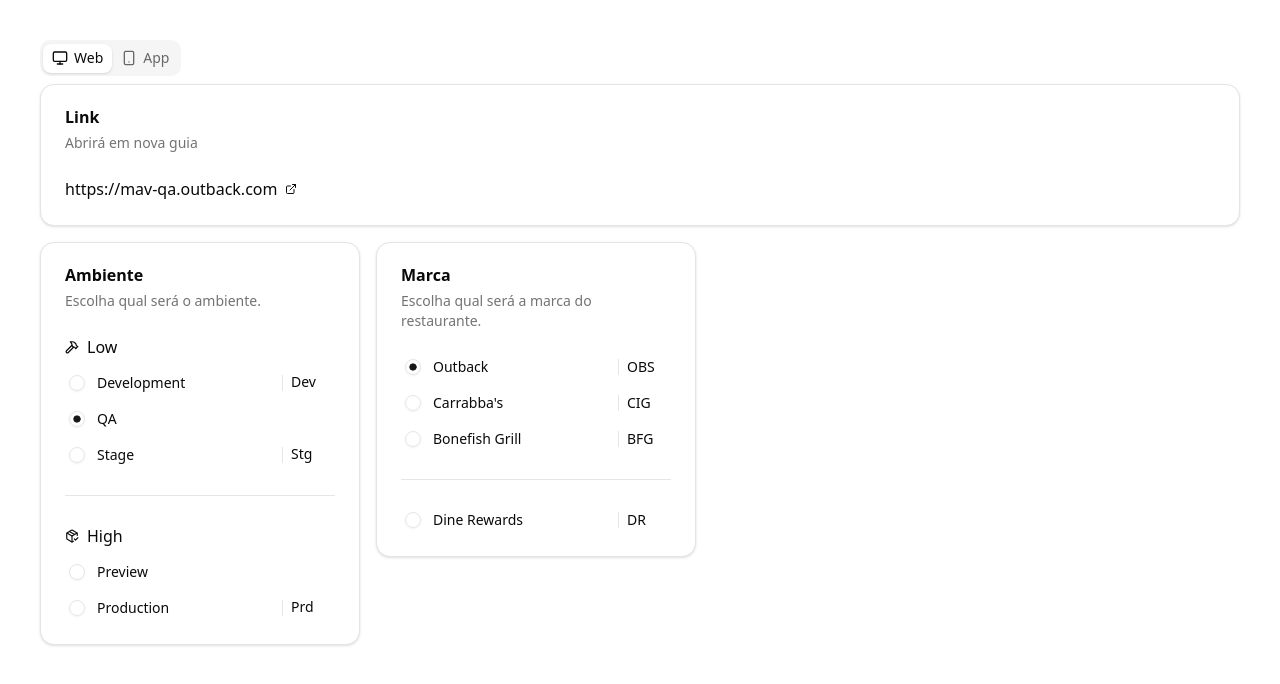
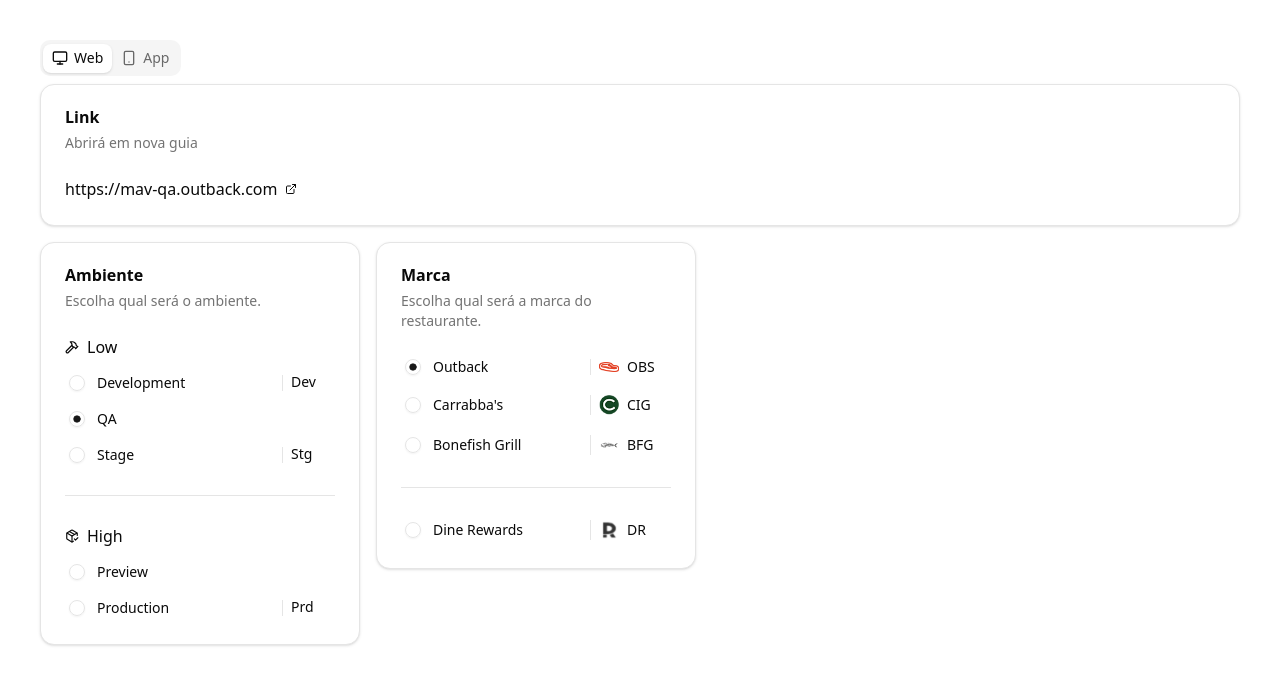
Before and after one commit to lucas-vilela/bbi-app, a Next.js app: page / in a window 1280 px wide. Shown: the top 684 px of the page. Built offline with nearby package versions, Linux system fonts and the light colour scheme.

Commit message:
images again

```diff
--- a/src/app/page.js
+++ b/src/app/page.js
@@ -156,7 +156,7 @@
                       </div>
                       <div className="flex gap-2 items-center">
                         <Separator orientation="vertical" />
-                        {/* <Image src="/obs-favicon.png" width={20} height={10} alt="obs icon" /> */}
+                        <Image src="/obs-favicon.png" width={20} height={10} alt="obs icon" />
                         <p className="text-sm leading-none font-medium w-7">OBS</p>
                       </div>
                     </div>
@@ -167,7 +167,7 @@
                       </div>
                       <div className="flex gap-2 items-center">
                         <Separator orientation="vertical" />
-                        {/* <Image src="/cig-favicon.png" width={20} height={10} alt="cig icon" /> */}
+                        <Image src="/cig-favicon.png" width={20} height={10} alt="cig icon" />
                         <p className="text-sm leading-none font-medium w-7">CIG</p>
                       </div>
                     </div>
@@ -178,7 +178,7 @@
                       </div>
                       <div className="flex gap-2 items-center">
                         <Separator orientation="vertical" />
-                        {/* <Image src="/bfg-favicon.png" width={20} height={10} alt="bfg icon" /> */}
+                        <Image src="/bfg-favicon.png" width={20} height={10} alt="bfg icon" />
                         <p className="text-sm leading-none font-medium w-7">BFG</p>
                       </div>
                     </div>
@@ -190,7 +190,7 @@
                       </div>
                       <div className="flex gap-2 items-center">
                         <Separator orientation="vertical" />
-                        {/* <Image src="/dr-favicon.png" width={20} height={10} alt="dr icon" /> */}
+                        <Image src="/dr-favicon.png" width={20} height={10} alt="dr icon" />
                         <p className="text-sm leading-none font-medium w-7">DR</p>
                       </div>
                     </div>
@@ -216,7 +216,7 @@
                 </CardHeader>
                 <CardContent>
 
-                  {/* <p className="flex gap-2 items-center"><Image src="/obs-favicon.png" width={20} height={10} alt="obs icon" /> Outback</p> */}
+                  <p className="flex gap-2 items-center"><Image src="/obs-favicon.png" width={20} height={10} alt="obs icon" /> Outback</p>
                   <div className="flex justify-between rounded-md transition-all duration-300 hover:bg-slate-100 py-1 pl-1 pr-4 w-full">
                     <div className="flex items-center gap-3">
                       <Link target="_blank" href="outback://specialReservation" className="flex w-fit">
@@ -246,7 +246,7 @@
 
                   <Separator className="my-4" />
 
-                  {/* <p className="flex gap-2 items-center"><Image src="/cig-favicon.png" width={20} height={10} alt="cig icon" /> Carrabba's</p> */}
+                  <p className="flex gap-2 items-center"><Image src="/cig-favicon.png" width={20} height={10} alt="cig icon" /> Carrabba's</p>
                   <div className="flex justify-between rounded-md transition-all duration-300 hover:bg-slate-100 py-1 pl-1 pr-4 w-full">
                     <div className="flex items-center gap-3">
                       <Link target="_blank" href="carrabbas://rewards" className="flex w-fit">
@@ -264,7 +264,7 @@
 
                   <Separator className="my-4" />
 
-                  {/* <p className="flex gap-2 items-center"><Image src="/bfg-favicon.png" width={20} height={10} alt="bfg icon" /> Bonefish</p> */}
+                  <p className="flex gap-2 items-center"><Image src="/bfg-favicon.png" width={20} height={10} alt="bfg icon" /> Bonefish</p>
                   <div className="flex justify-between rounded-md transition-all duration-300 hover:bg-slate-100 py-1 pl-1 pr-4 w-full">
                     <div className="flex items-center gap-3">
                       <Link target="_blank" href="bonefish://cart" className="flex w-fit">
```
